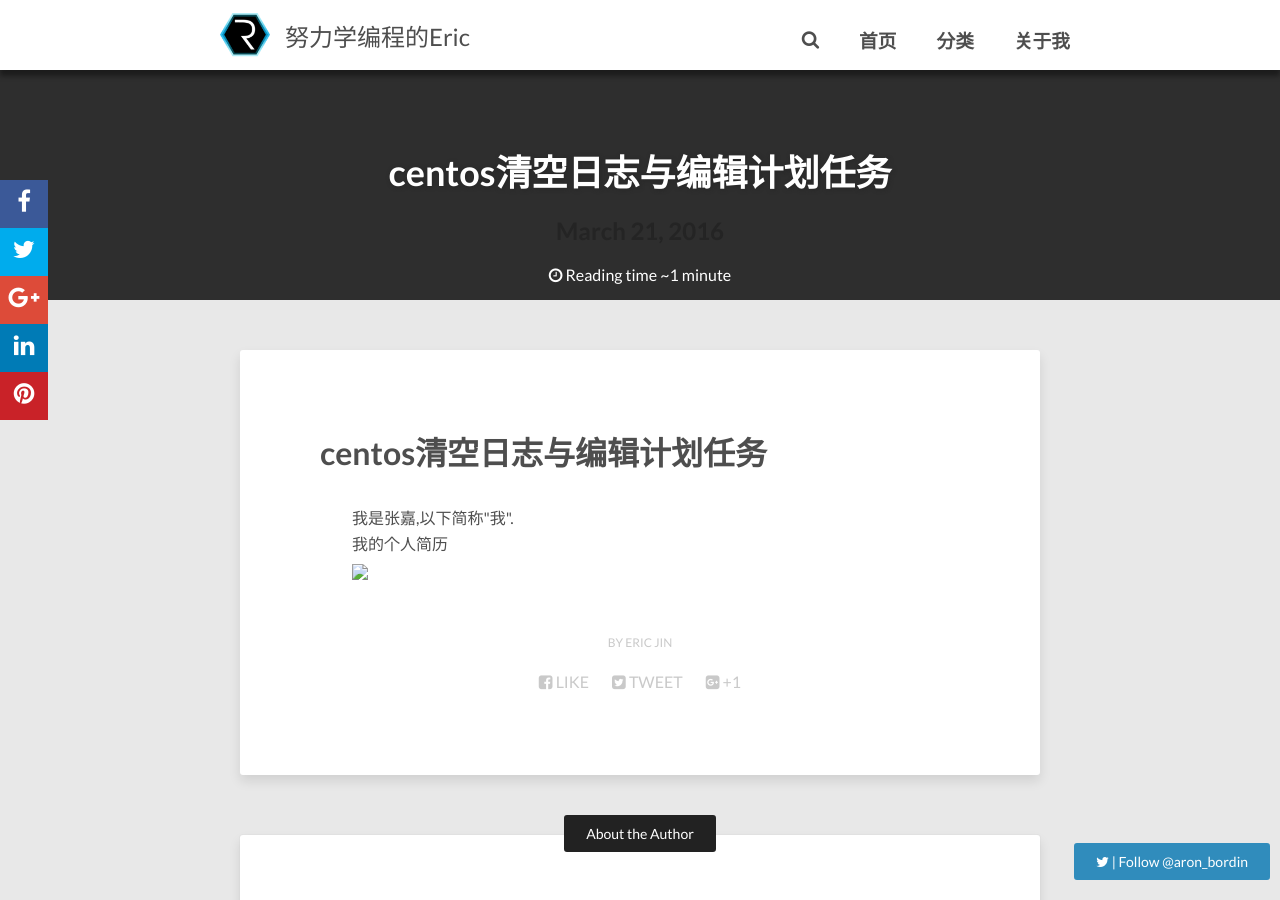
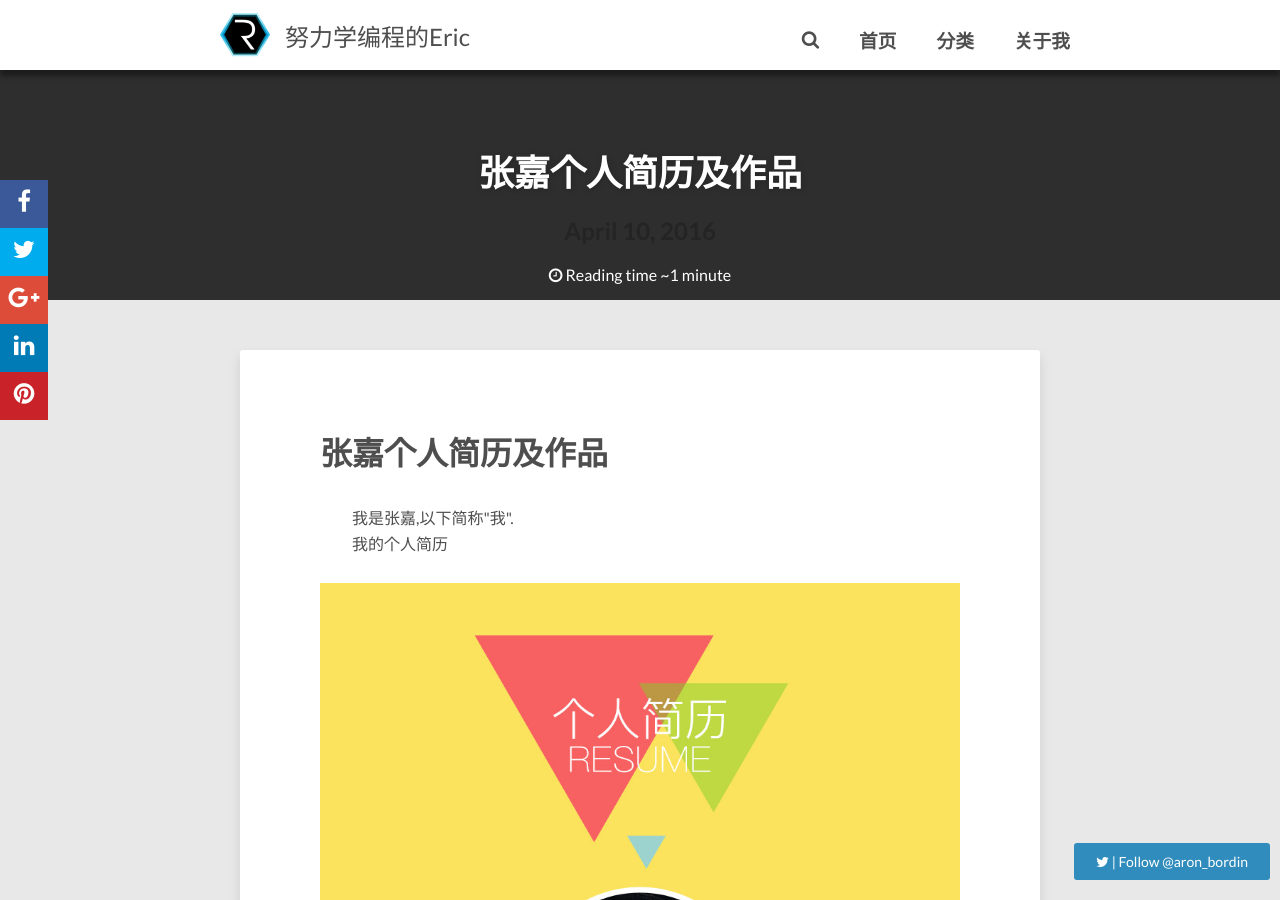
Before and after one commit to 352512482/Eric, a Jekyll site: the page built from _posts/2016-04-10-UI设计作品.markdown, in a window 1280 px wide and 900 px high. Built offline with Jekyll 4.4.1, drawn with Linux system fonts in a browser that asks for light colours; nearby versions of some CDN libraries; comment, search, counter and statistics services are not loaded.

Commit message:
提交新文章

```diff
--- a/_posts/2016-04-10-UI设计作品.markdown
+++ b/_posts/2016-04-10-UI设计作品.markdown
@@ -1,11 +1,11 @@
 ---
 layout: post
-title:  "centos清空日志与编辑计划任务"
-date:   2016-03-21 21:01:39 +0800
+title:  "张嘉个人简历及作品"
+date:   2016-04-10 21:43:39 +0800
 category: UI设计
 ---
 <p>
 　　我是张嘉,以下简称"我".<br />
 　　我的个人简历<br />
-　　<img src="/images/UIdesigner-ZJ.jpg" />
+　　<img src="/eric/images/UIdesigner-ZJ.jpg" />
 </p>
```
Also changed, not shown: images/UIdesigner-ZJ.jpg (added).
